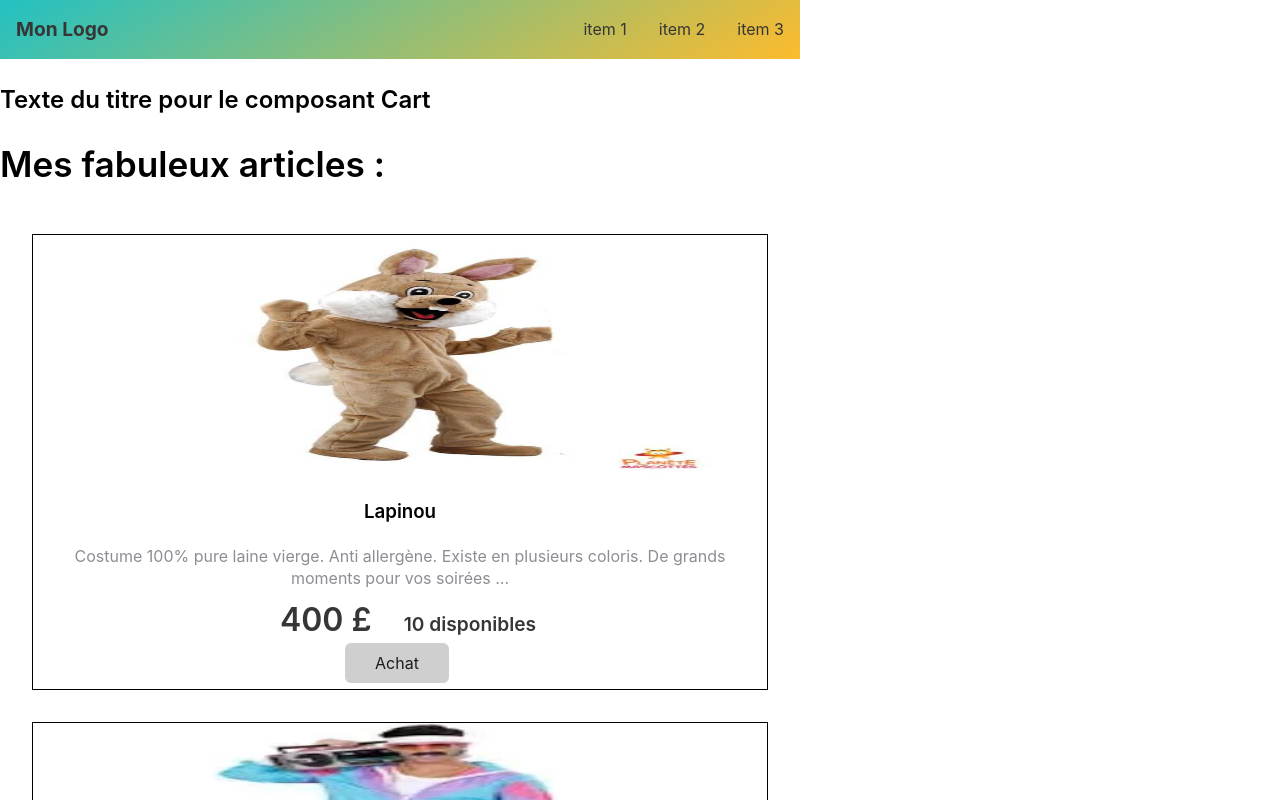
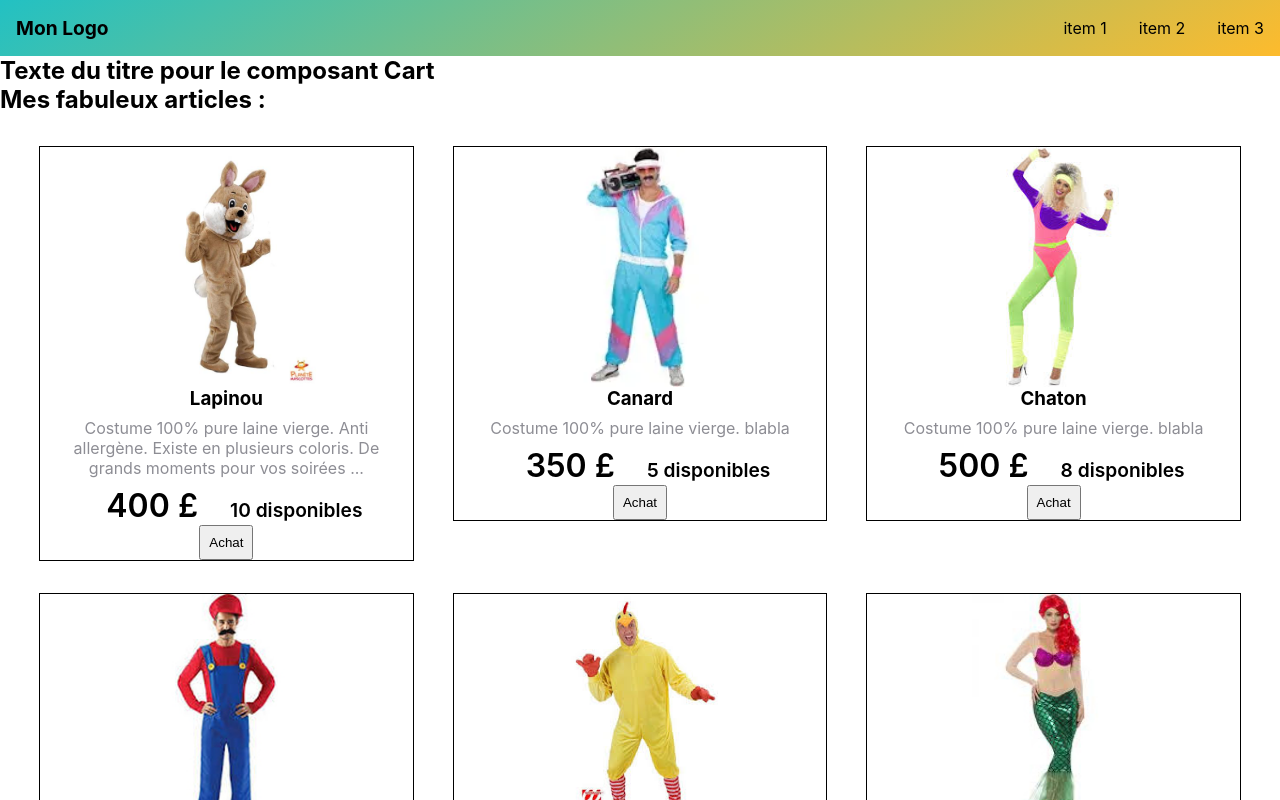
Before and after one commit to NoCared/boutique, a React (Create React App) app: page / in a window 1280 px wide. Shown: the top 800 px of the page. Built offline with nearby package versions, Linux system fonts and the light colour scheme.

Commit message:
ADD - Update CSS

```diff
--- a/public/index.html
+++ b/public/index.html
@@ -9,8 +9,7 @@
       name="description"
       content="Web site created using create-react-app"
     />
-    <link rel="stylesheet" href="https://cdn.jsdelivr.net/npm/water.css@2/out/water.css"></link>
-    <link rel="apple-touch-icon" href="%PUBLIC_URL%/logo192.png" />
+     <link rel="apple-touch-icon" href="%PUBLIC_URL%/logo192.png" />
     <!--
       manifest.json provides metadata used when your web app is installed on a
       user's mobile device or desktop. See https://developers.google.com/web/fundamentals/web-app-manifest/
--- a/src/App.css
+++ b/src/App.css
@@ -1,5 +1,9 @@
 .App {
   text-align: center;
+}
+
+button {
+  padding: .5rem;
 }
 
 .App-logo {
--- a/src/components/Card/Card.css
+++ b/src/components/Card/Card.css
@@ -16,7 +16,7 @@ img{
 }
 
 .cardDisplay .cardImage{
-    width: 50vw;
+    max-width: 50vw;
     height: 30vh;
 }
 
@@ -37,3 +37,9 @@ img{
     margin-left: 1rem;
     font-weight: 600;
 }
+
+@media screen and (min-width: 576px) {
+    .cardDisplay {
+      width: 30%; /* Exemple de style différent pour les écrans plus larges */
+    }
+}
--- a/src/components/Menu/Menu.css
+++ b/src/components/Menu/Menu.css
@@ -1,6 +1,8 @@
 body{
     padding: 0;
     margin: 0;
+    width: 100vw;
+    height: 100vh;
 }
 
 #root nav{
```
Also changed, not shown: src/components/CartDetails/CartDetails.css (line endings or trailing spaces).
